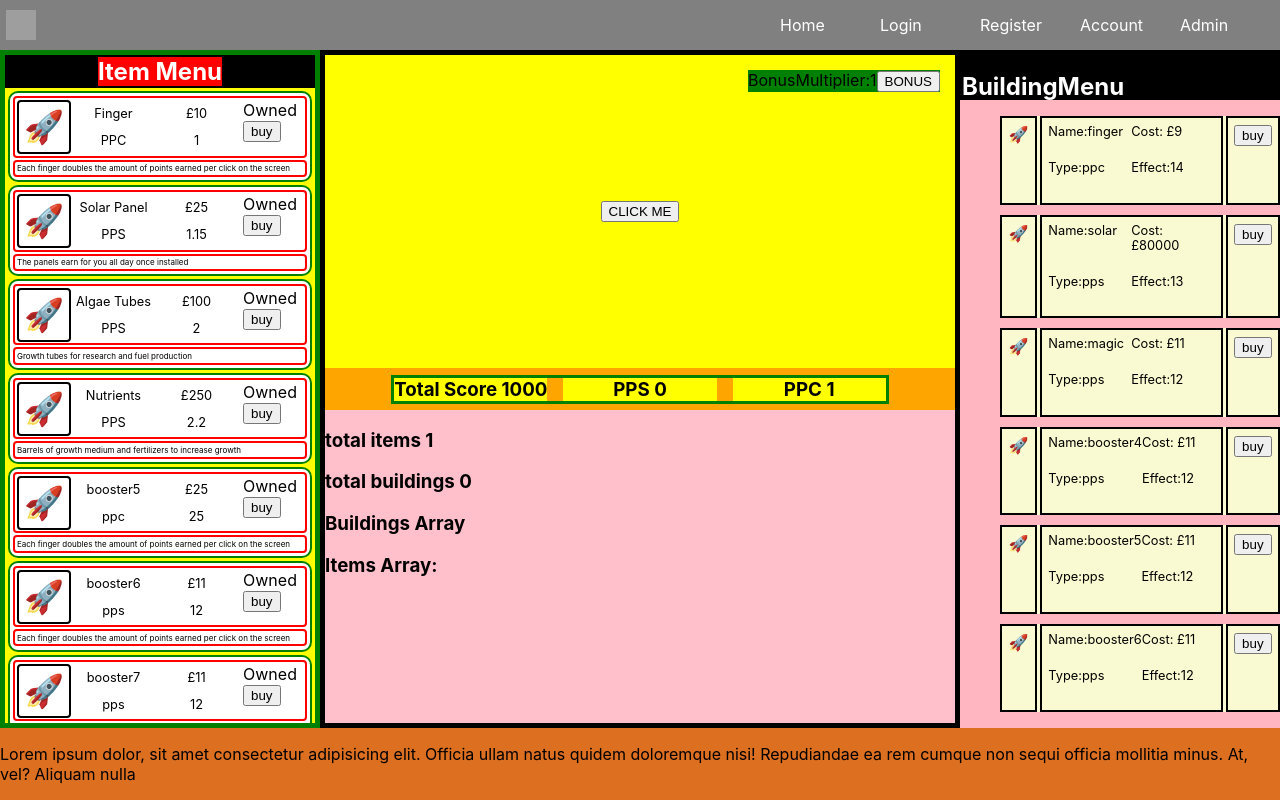
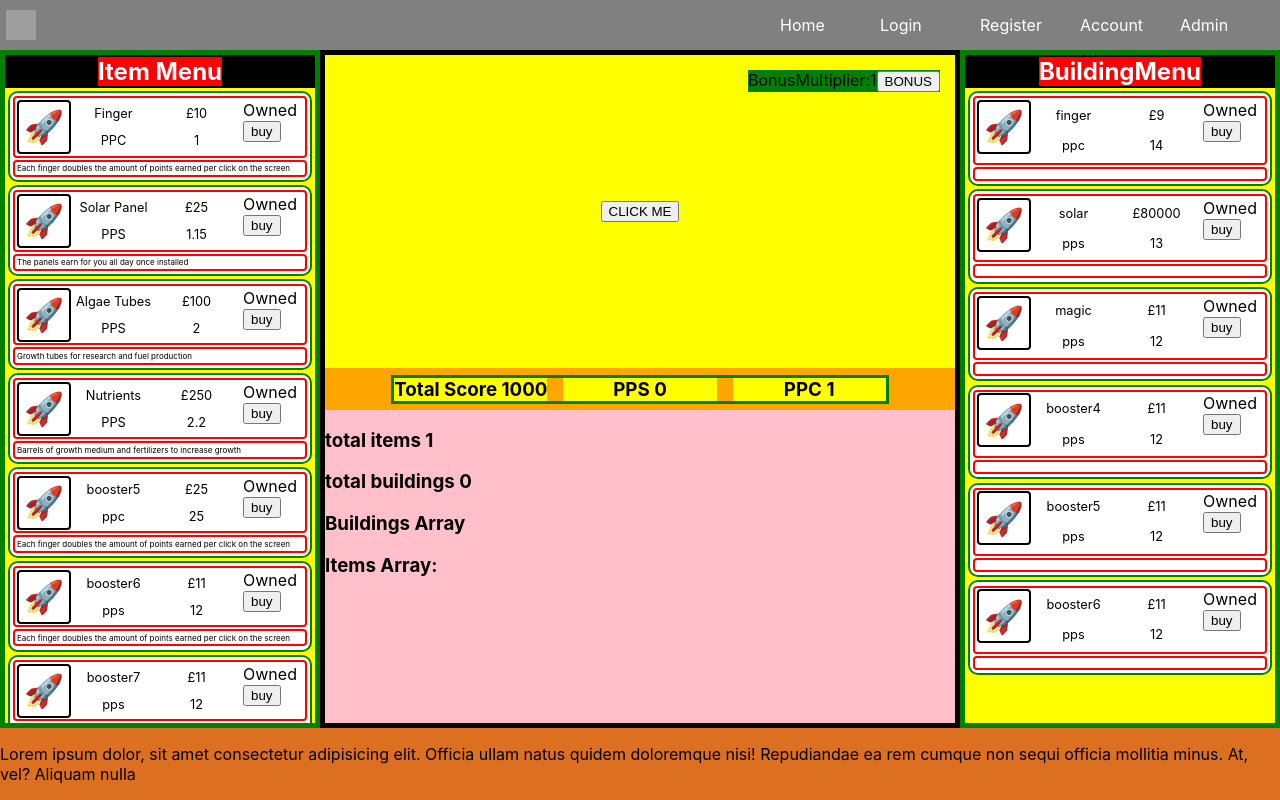
Before and after one commit to webdesignsbytom/bio-clicker-idle-game, a React (Create React App) app in the folder client/: page / in a window 1280 px wide. Built offline with nearby package versions, Linux system fonts and the light colour scheme; grey boxes are pictures that could not be loaded.

Commit message:
building menu sorted

```diff
--- a/client/src/pages/home/buildings/Building.jsx
+++ b/client/src/pages/home/buildings/Building.jsx
@@ -58,20 +58,26 @@ function Building({ building }) {
   };
 
   return (
-    <li className='building'>
-      <div className='building__image'>{building.image}</div>
+    <div className='building'>
+      <div className='inner__building'>
+        <div className='building__image'>
+          <div className='image__icon'>{building.image}</div>
+        </div>
 
-      <div className='building__data'>
-        <div className='name'>Name:{building.name}</div>
-        <div className='cost'>Cost: £{building.cost}</div>
-        <div className='type'>Type:{building.type}</div>
-        <div className='effect'>Effect:{building.effect}</div>
+        <div className='building__data'>
+          <div className='name'>{building.name}</div>
+          <div className='cost'>£{building.cost}</div>
+          <div className='type'>{building.type}</div>
+          <div className='effect'>{building.effect}</div>
+        </div>
+
+        <div className='purchase__building'>
+          <div className='owned'>Owned{}</div>
+          <button onClick={() => buyBuilding(building)}>buy</button>
+        </div>
       </div>
-
-      <div className='purchase__building'>
-        <button onClick={() => buyBuilding(building)}>buy</button>
-      </div>
-    </li>
+      <div className='desc'>{building.desc}</div>
+    </div>
   );
 }
 
--- a/client/src/pages/home/buildings/BuildingMenu.jsx
+++ b/client/src/pages/home/buildings/BuildingMenu.jsx
@@ -18,11 +18,11 @@ function BuildingMenu() {
         <h2>BuildingMenu</h2>
       </div>
 
-      <ul className="buildings__container">
-            {buildings.map((building, index) => {
-                return <Building building={building} key={index} />
-            })}
-      </ul>
+      <div className='items__container'>
+        {buildings.map((building, index) => {
+          return <Building building={building} key={index} />;
+        })}
+      </div>
     </section>
   );
 }
--- a/client/src/pages/home/buildings/buildingMenu.css
+++ b/client/src/pages/home/buildings/buildingMenu.css
@@ -1,33 +1,81 @@
 .buildingMenu__container {
   display: grid;
-  grid-template-rows: 50px 1fr;
+  grid-template-rows: auto 1fr;
+  border: 5px solid green;
+  overflow-y: hidden;
 }
 
+/* Titles */
 .building__title__container {
   color: white;
   background-color: black;
   border: 2px solid black;
+  display: grid;
+  place-content: center;
 }
+.building__title__container h2 {
+  padding: 0;
+  margin: 0;
+  background-color: red;
+  width: fit-content;
+}
+
+/* buildings List Start */
 .buildings__container {
   display: grid;
-  gap: 10px;
+  gap: 0.2rem;
+  padding: 0.2rem;
+  background-color: yellow;
+
+  padding-bottom: 3rem;
+}
+.buildings__container:hover {
+    overflow: scroll;
+  overflow-x: hidden;
 }
 
 .building {
-  background-color: lightgoldenrodyellow;
-  width: 100%;
+  border: 2px solid green;
+  border-radius: 10px;
+  padding: 0.2rem;
+  background-color: white;
   display: grid;
-  grid-template-columns: auto 1fr auto;
-  gap: 0.2rem;
+  gap: 2px;
 }
 
-.building > * {
+.inner__building {
+  border: 2px solid red;
+  border-radius: 4px;
+  padding: 0.1rem;
+  display: grid;
+  gap: 5px;
+  grid-template-columns: 50px 1fr 60px;
+}
+
+.image__icon {
+  width: 50px;
+  height: 50px;
   border: 2px solid black;
-  padding: 0.4rem;
+  border-radius: 4px;
+  display: grid;
+  place-content: center;
+  font-size: 2rem;
 }
 
 .building__data {
+  font-size: 0.8rem;
   display: grid;
   grid-template-columns: 1fr 1fr;
-  font-size: 0.8rem;
 }
+.building__data > * {
+  display: grid;
+  place-content: center;
+  justify-content: center;
+}
+
+.desc {
+  font-size: 0.5rem;
+  border: 2px solid red;
+  border-radius: 4px;
+  padding: 0.1rem;
+}
```
